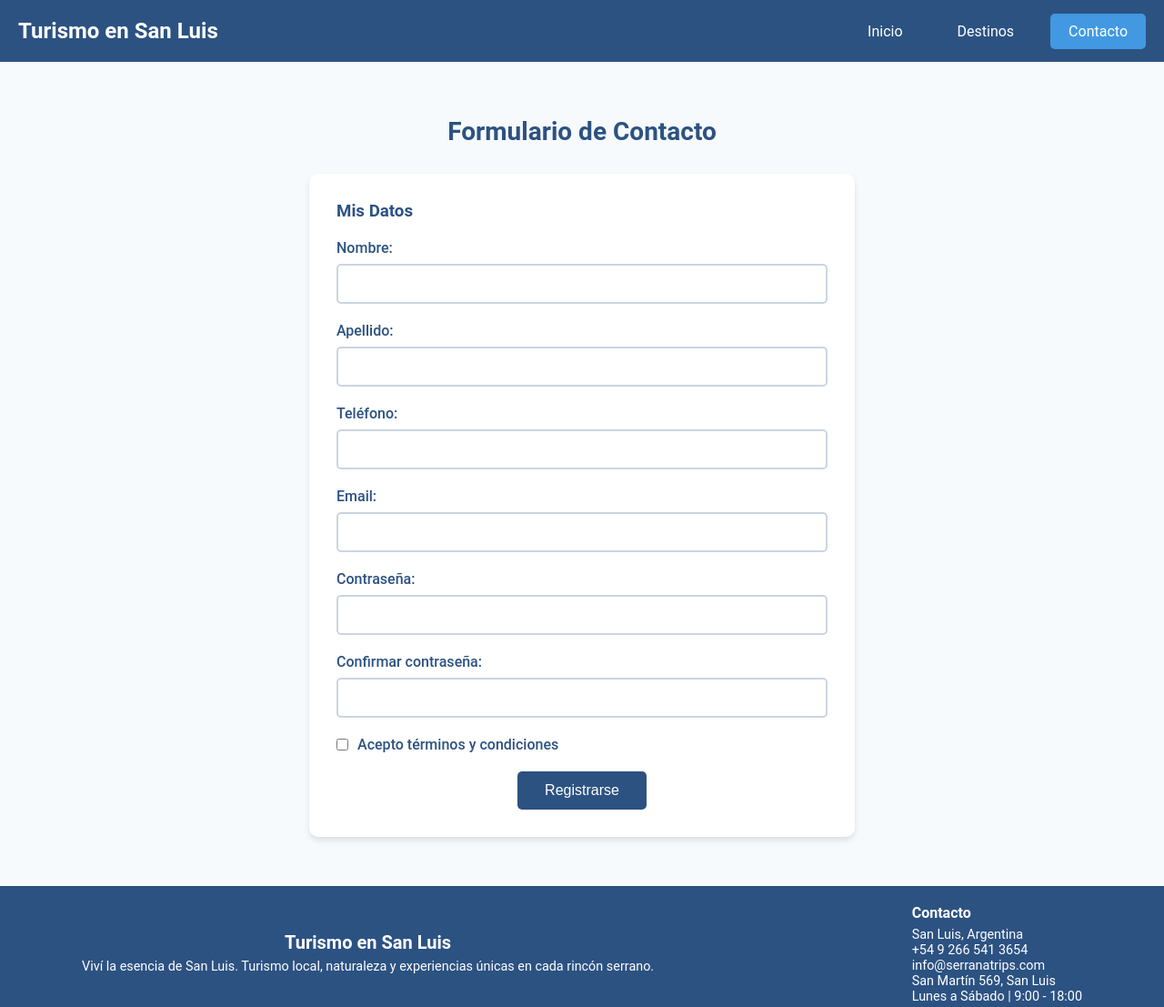
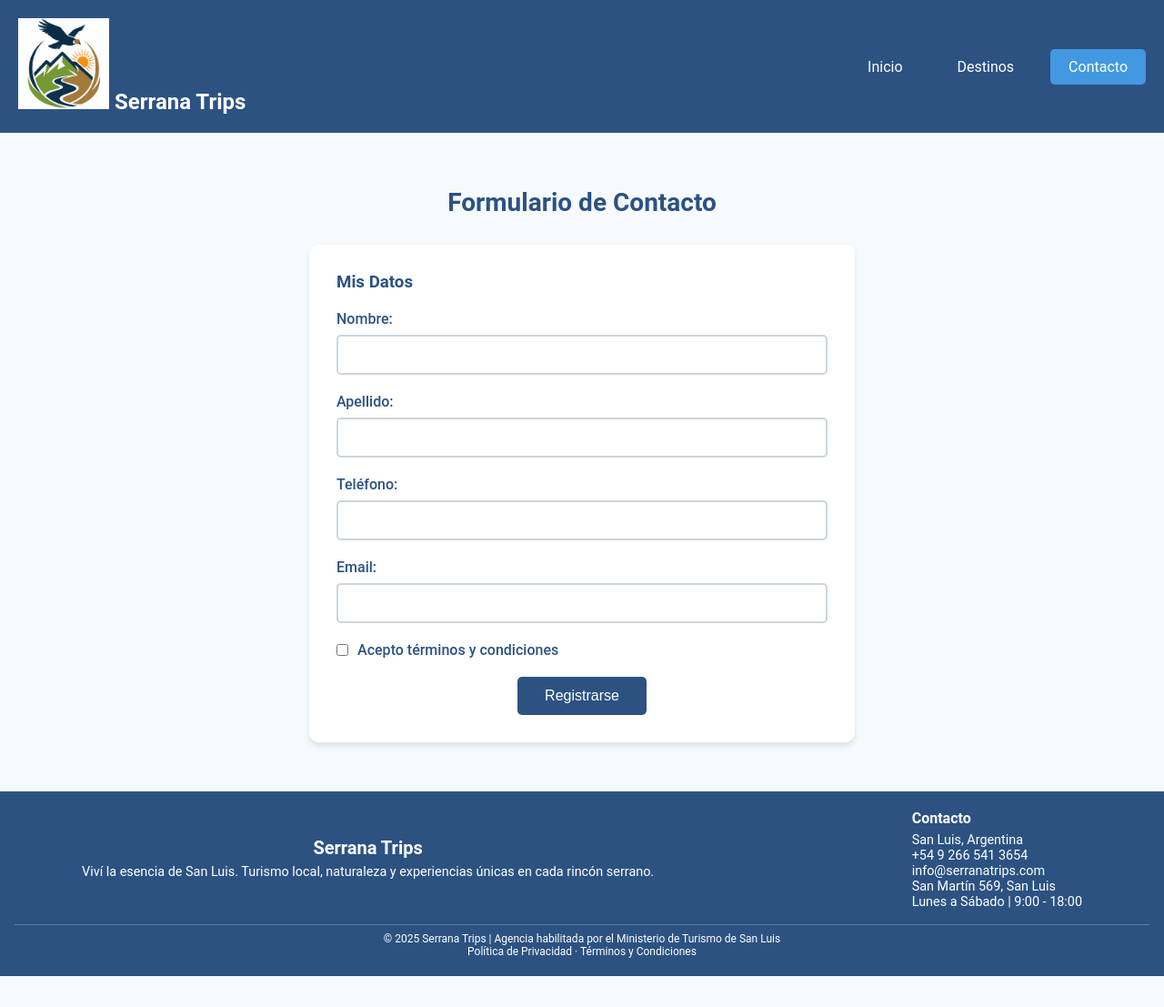
Before and after one commit to KariAltamirano/Integrador_Web-Altamirano-Dave, a plain HTML site: page formulario/formulario.html in a window 1280 px wide. Shown: the top 1107 px of the page at 91% size. After the commit the page ends 1073 px from the top, so only its background shows below. Drawn offline with Linux system fonts and the light colour scheme.

Commit message:
corrección de formulario

```diff
--- a/formulario/formulario.html
+++ b/formulario/formulario.html
@@ -54,7 +54,9 @@
 <body>
     <header>
         <nav class="navbar">
-            <h1>Turismo en San Luis</h1>
+            <h1>
+                <img src="/img/Logo/Logo Serrana trips.png" alt="Logo de la página" width="100" height="100">
+                Serrana Trips</h1>
             <ul class="nav-menu">
                 <li><a href="../index.html">Inicio</a></li>
                 <li><a href="../articulo/articulo.html">Destinos</a></li>
@@ -94,17 +96,6 @@
                     <span id="email-error" class="error"></span>
                 </div>
 
-                <div class="item">
-                    <label for="password">Contraseña:</label>
-                    <input type="password" id="password" name="password" required>
-                    <span id="password-error" class="error"></span>
-                </div>
-
-                <div class="item">
-                    <label for="confirm-password">Confirmar contraseña:</label>
-                    <input type="password" id="confirm-password" name="confirm-password" required>
-                    <span id="confirm-password-error" class="error"></span>
-                </div>
 
                 <div class="item row">
                     <input type="checkbox" id="terms" name="terms" required>
@@ -208,7 +199,7 @@
     <footer class="site-footer" role="contentinfo">
         <div class="footer-container">
             <div class="footer-brand">
-                <h2>Turismo en San Luis</h2>
+                <h2>Serrana Trips</h2>
                 <p>
                     Viví la esencia de San Luis. Turismo local, naturaleza y experiencias únicas
                     en cada rincón serrano.
```
Also changed, not shown: articulo/articulo.html (+6 -3 lines), index.html (+1 -1 lines).
